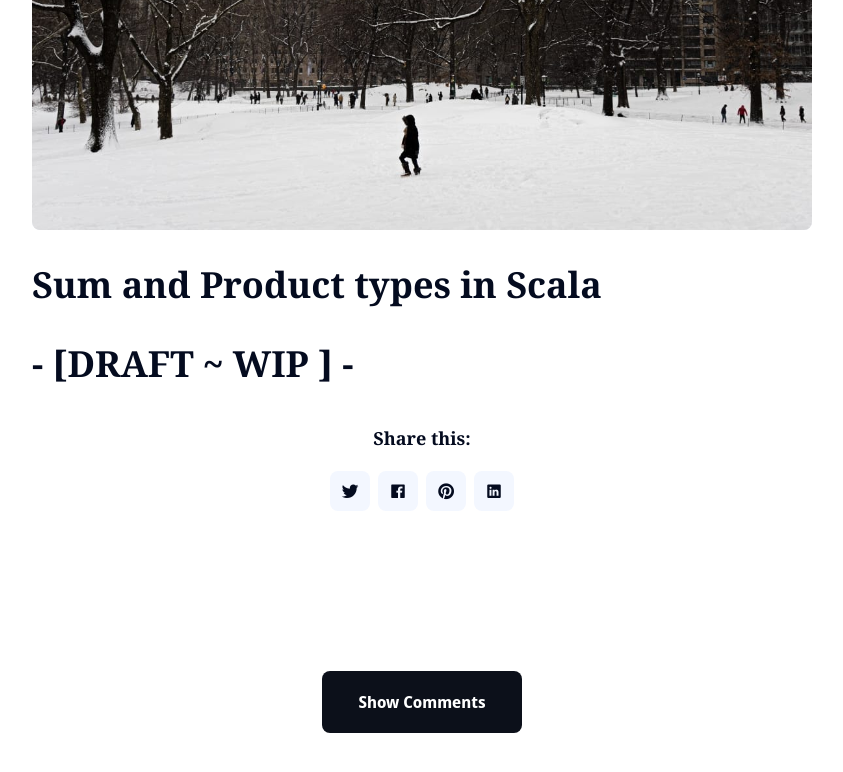
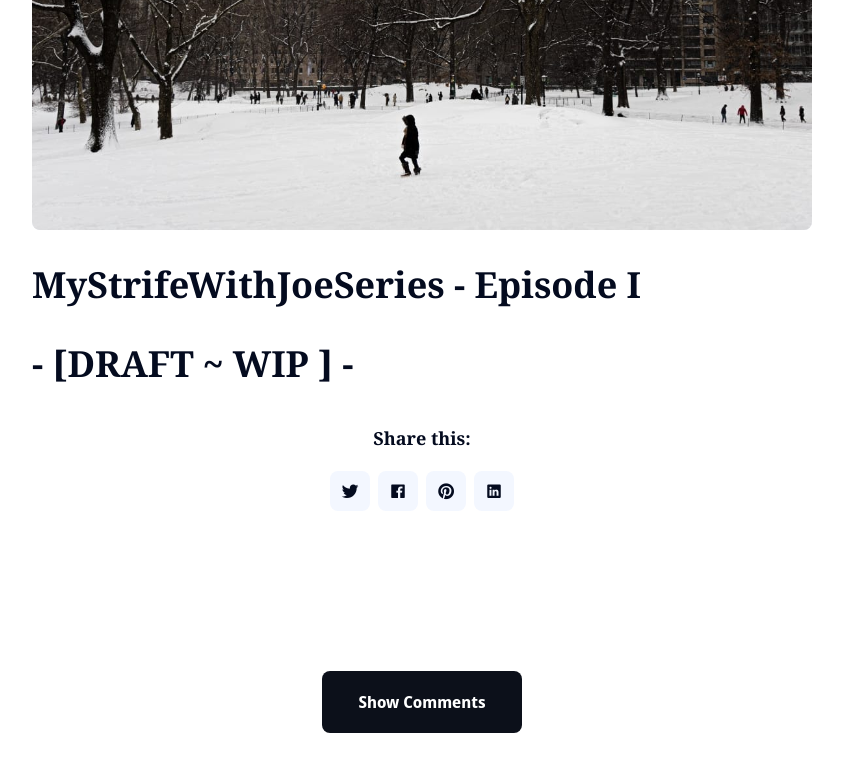
Before and after one commit to skmuiruri/skmuiruri.github.io, a Jekyll site: the page built from _posts/2022-05-30-my-strife-with-joe-ep1.markdown, in a window 1280 px wide and 900 px high, scrolled down 830 px. Shown: the top 772 px of the window, without its empty margins (218-1061 px from the left). Built offline with Jekyll 4.4.1, drawn with Linux system fonts in a browser that asks for light colours; nearby versions of some CDN libraries.

Commit message:
corrected typo

```diff
--- a/_posts/2022-05-30-my-strife-with-joe-ep1.markdown
+++ b/_posts/2022-05-30-my-strife-with-joe-ep1.markdown
@@ -9,6 +9,6 @@
 tags_color: '#618770'
 ---
 
-# Sum and Product types in Scala
+# MyStrifeWithJoeSeries - Episode I
 
 # - \[DRAFT ~ WIP \] -
```
